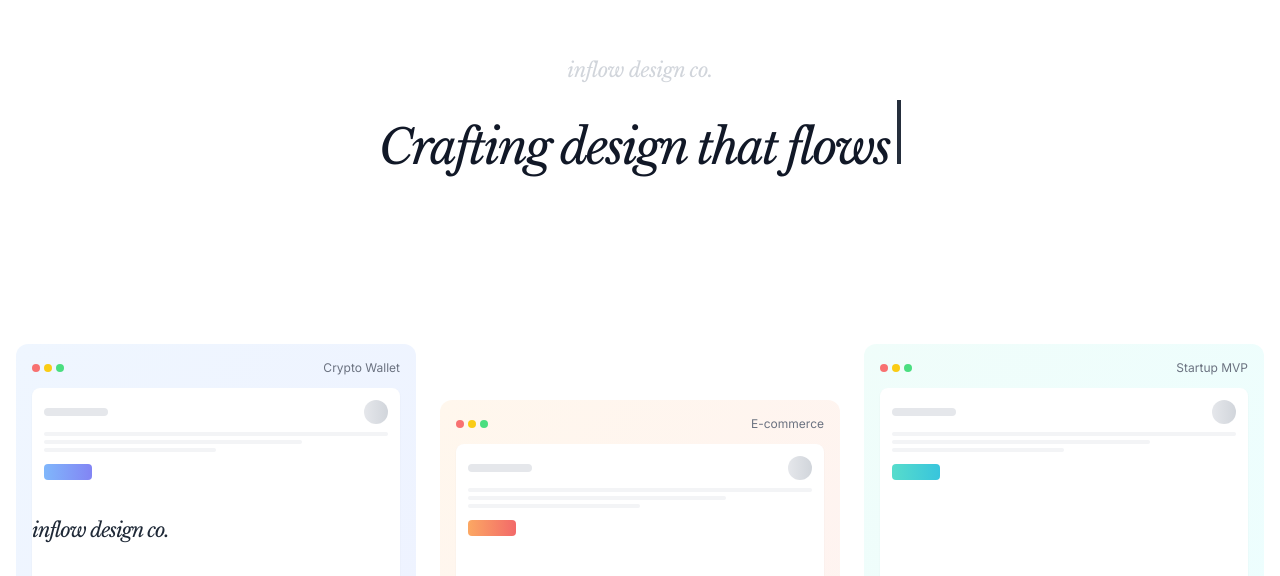
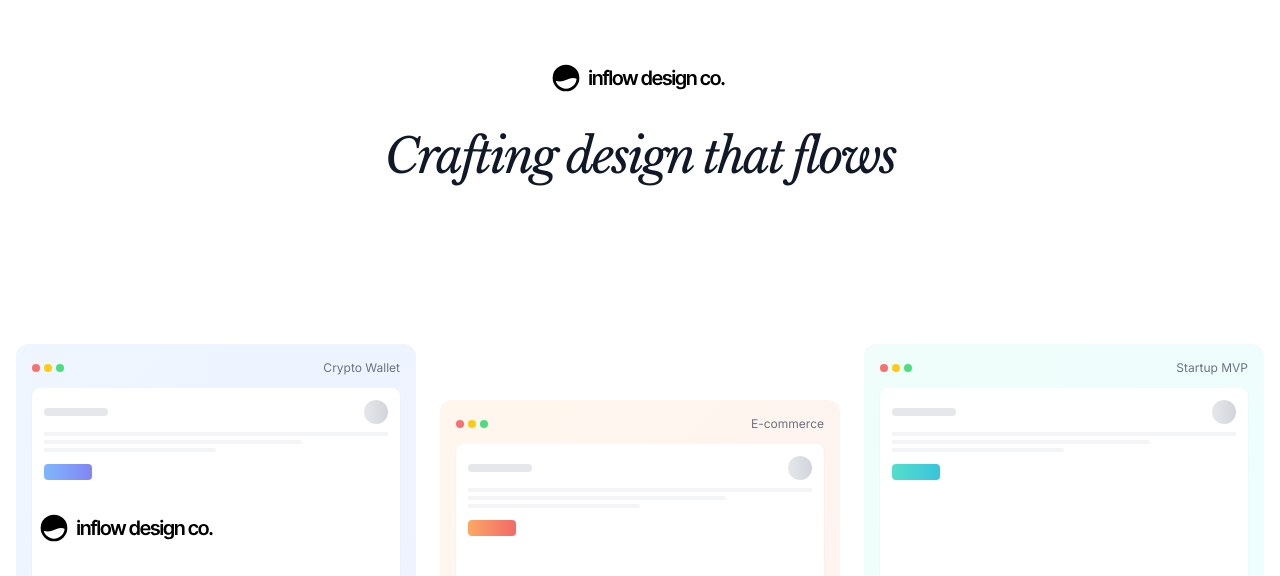
Before and after one commit to tszhoi/inflow-design, a React (Vite) app: page / in a window 1280 px wide. Shown: the part 224-800 px from the top of the page. Built offline with nearby package versions, Linux system fonts and the light colour scheme.

Commit message:
feat: increase logo sizes and adjust positioning - Make bottom left logo bigger (w-48 h-16) and move it closer to bottom edge - Remove text-gray-300 from hero logo for better visibility - Remove blinking cursor from hero title for cleaner look

```diff
--- a/src/App.tsx
+++ b/src/App.tsx
@@ -101,10 +101,8 @@ function App() {
   return (
     <div className="min-h-screen bg-white text-gray-900">
       {/* Company Name - Bottom Left */}
-      <header className="fixed bottom-8 left-8 z-50">
-        <h1 className="text-xl font-medium text-gray-800 title-italic tracking-tighter">
-          inflow design co.
-        </h1>
+      <header className="fixed bottom-4 left-8 z-50">
+        <img src="/inflow.svg" alt="Inflow Design Co." className="w-48 h-16" />
       </header>
 
       {/* Main Content */}
@@ -113,12 +111,11 @@ function App() {
         <section className="h-[80vh] flex items-center justify-center px-4" aria-labelledby="hero-title">
           <div className="max-w-3xl mx-auto">
             <div className="text-center animate-fade-in">
-              <p className="text-gray-300 text-xl mb-4 title-italic tracking-tight">
-                inflow design co.
-              </p>
+              <div className="flex justify-center mb-4">
+                <img src="/inflow.svg" alt="Inflow Design Co." className="w-48 h-16" />
+              </div>
               <h2 id="hero-title" className="text-3xl md:text-5xl font-light mb-6 leading-tighter md:leading-tight title-italic tracking-tighter">
                 Crafting design that flows
-                <span className="inline-block w-1 h-12 md:h-16 bg-gray-800 ml-2 animate-pulse"></span>
               </h2>
             </div>
           </div>
```
Also changed, not shown: public/inflow.svg (added), 5 other files (tests, documents, lock files or other folders).
